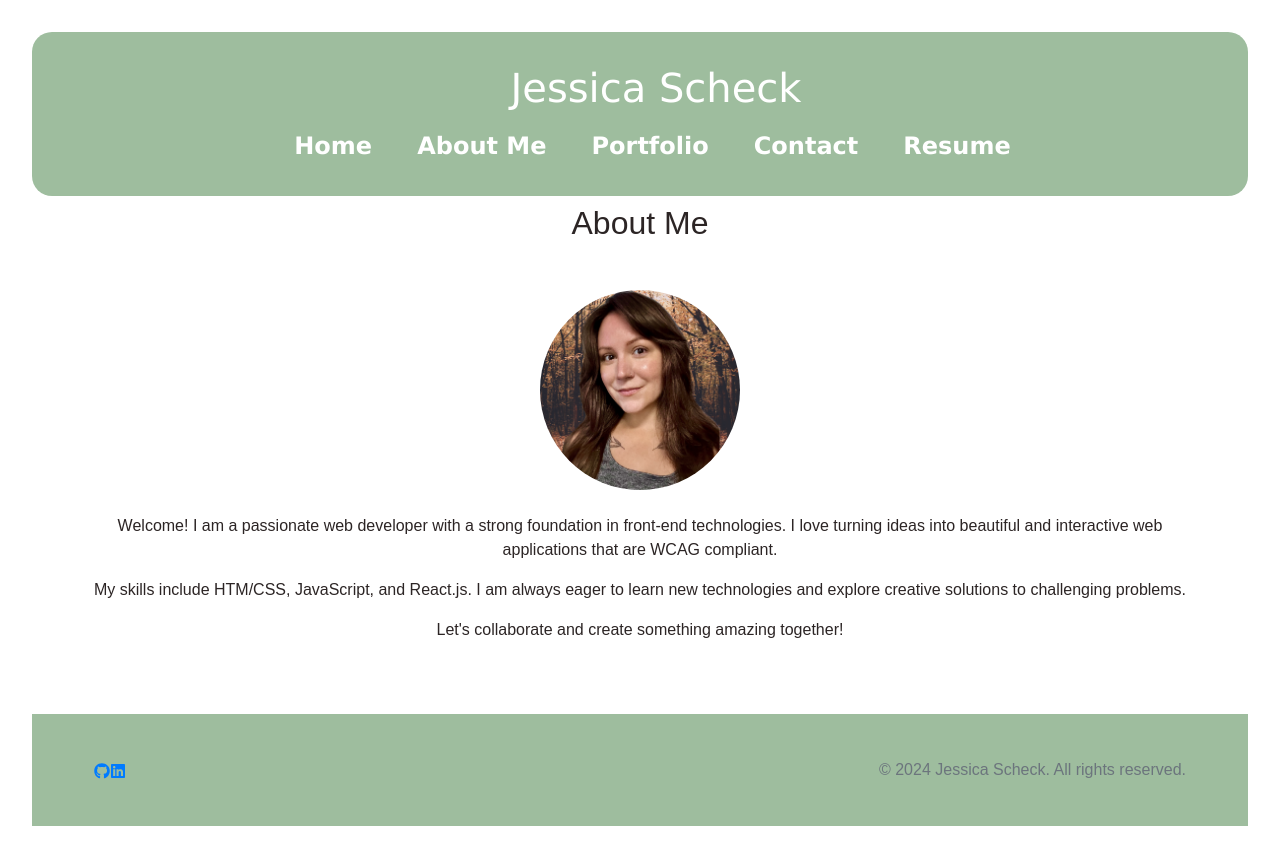
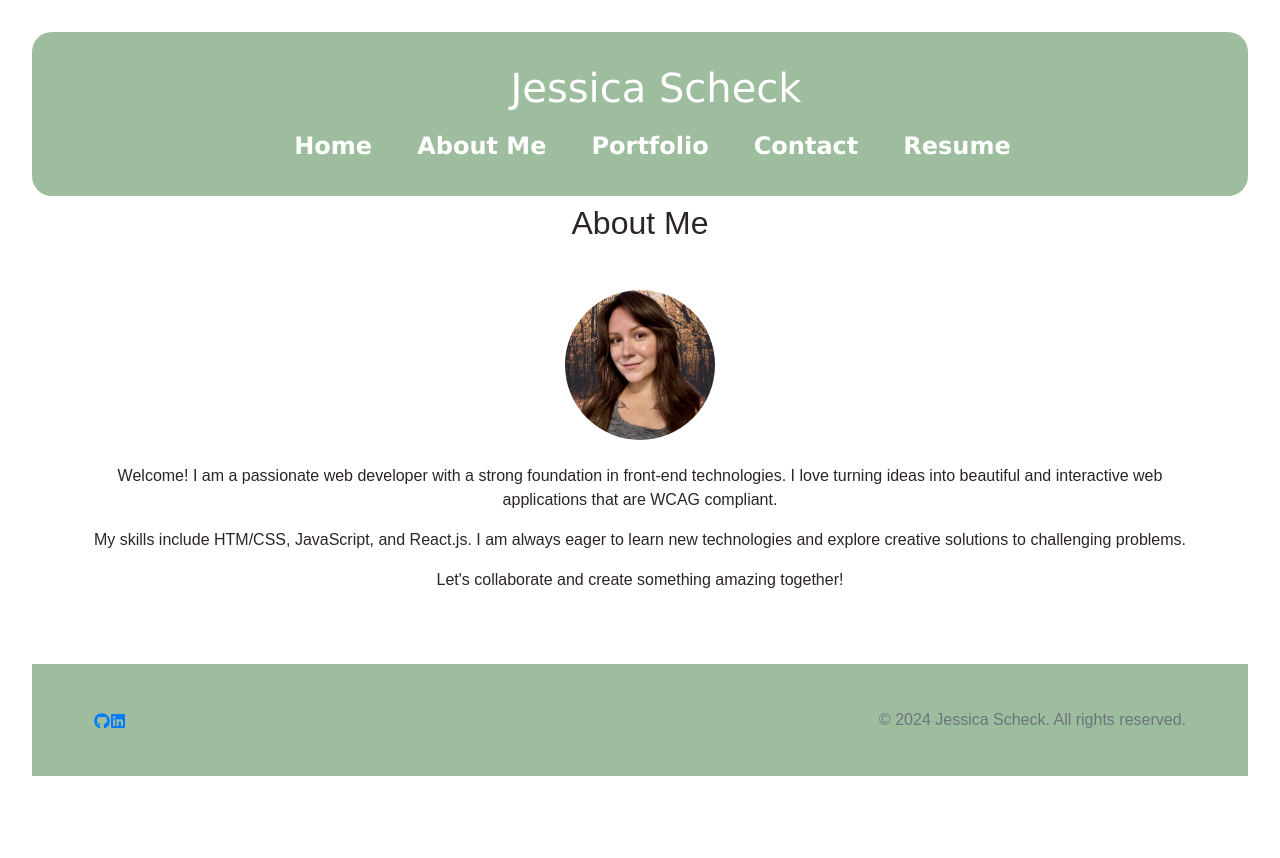
Before and after one commit to Jessmica11/react-portfolio, a React (Vite) app: page /about in a window 1280 px wide. After the commit the page ends 808 px from the top, so only its background shows below. Built offline with nearby package versions, Linux system fonts and the light colour scheme.

Commit message:
second resizing

```diff
--- a/src/App.css
+++ b/src/App.css
@@ -62,11 +62,13 @@ nav {
   display: flex;
   justify-content: center;
   align-items: center;
+  overflow: hidden;
+  max-width: 100%; /* Limit container to screen width */
 }
 
 .profile-img {
   width: 100%;
-  max-width: 200px;
+  max-width: 150px;
   height: auto;
   border-radius: 50%;
 }
```
